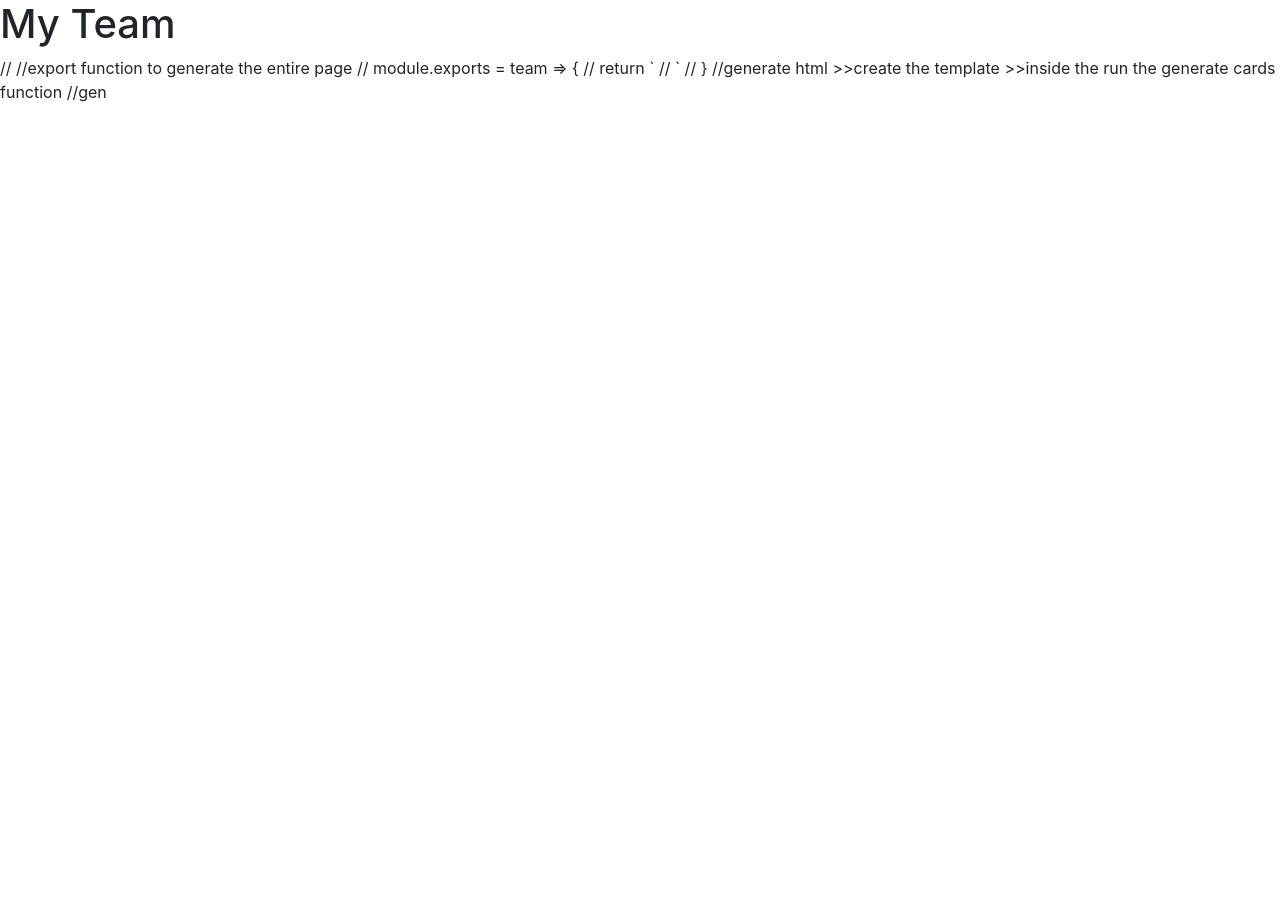
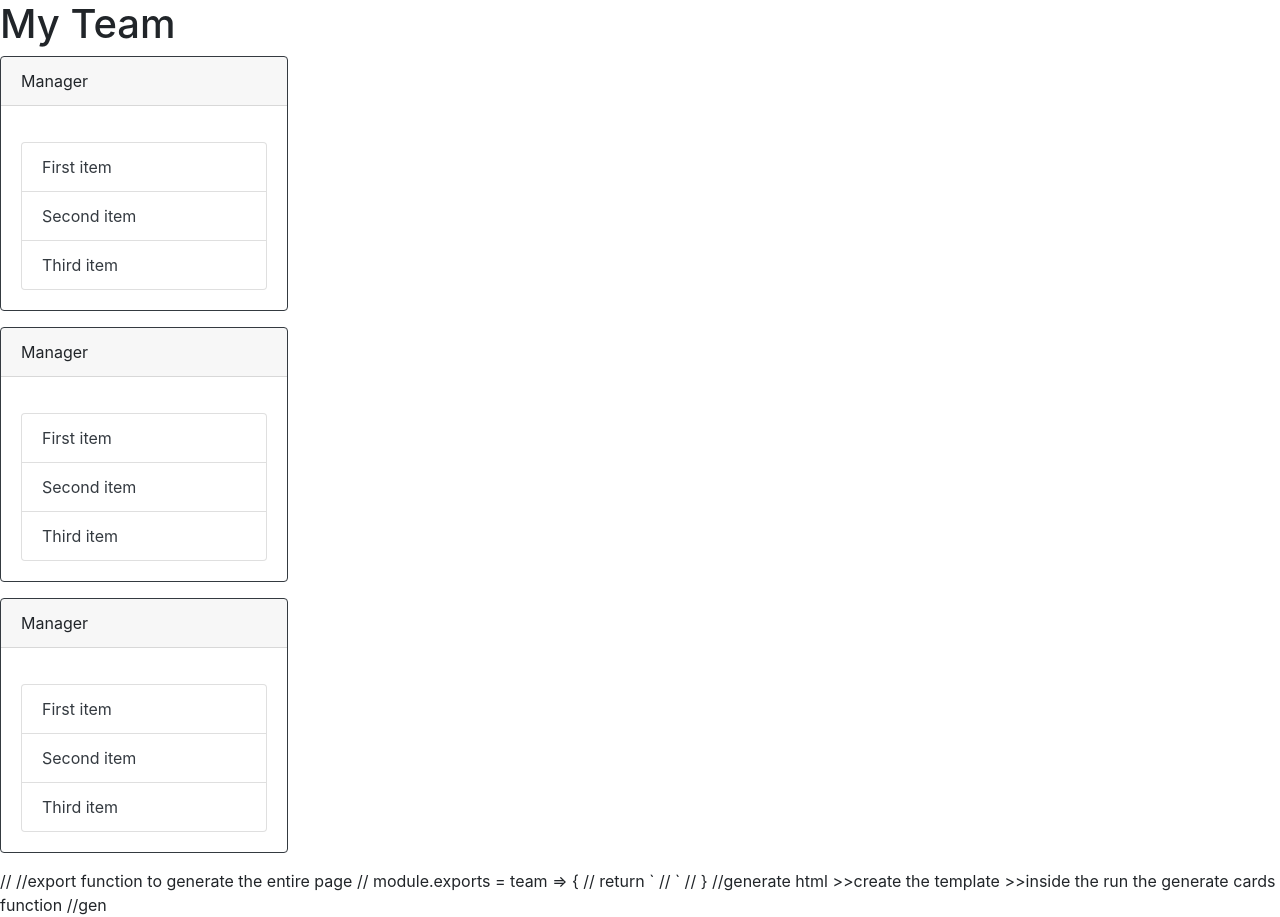
Before and after one commit to ashachakre0906/team-Profile-Generator, a website: page src/index.html in a window 1280 px wide. Before the commit the page ends 800 px from the top, so only its background shows below. Drawn offline with nearby package versions, Linux system fonts and the light colour scheme.

Commit message:
modified boiler plate for index.html

```diff
--- a/index.js
+++ b/index.js
@@ -164,3 +164,6 @@ function addIntern() {
 }
 addManager();
 //function when user selects 'none' from the choices
+function generateHTML(){
+
+}
--- a/src/index.html
+++ b/src/index.html
@@ -5,17 +5,50 @@
     <meta http-equiv="X-UA-Compatible" content="IE=edge">
     <meta name="viewport" content="width=device-width, initial-scale=1.0">
     <link rel="stylesheet" href="https://maxcdn.bootstrapcdn.com/bootstrap/4.0.0/css/bootstrap.min.css">
-    <title>My Team</title>
+    <title>Team Profile Generator</title>
 </head>
 <body>
     <header>
         <h1>My Team</h1>
     </header>
-
+    <div class="card border-dark mb-3" style="max-width: 18rem;">
+        <div class="card-header">Manager</div>
+        <div class="card-body text-dark">
+          <h5 class="card-title"></h5>
+          <p class="card-text"></p>
+          <ul class="list-group">
+            <li class="list-group-item">First item</li>
+            <li class="list-group-item">Second item</li>
+            <li class="list-group-item">Third item</li>
+          </ul>
+        </div>
+      </div>
+      <div class="card border-dark mb-3" style="max-width: 18rem;">
+        <div class="card-header">Manager</div>
+        <div class="card-body text-dark">
+          <h5 class="card-title"></h5>
+          <p class="card-text"></p>
+          <ul class="list-group">
+            <li class="list-group-item">First item</li>
+            <li class="list-group-item">Second item</li>
+            <li class="list-group-item">Third item</li>
+          </ul>
+        </div>
+      </div>
+      <div class="card border-dark mb-3" style="max-width: 18rem;">
+        <div class="card-header">Manager</div>
+        <div class="card-body text-dark">
+          <h5 class="card-title"></h5>
+          <p class="card-text"></p>
+          <ul class="list-group">
+            <li class="list-group-item">First item</li>
+            <li class="list-group-item">Second item</li>
+            <li class="list-group-item">Third item</li>
+          </ul>
+        </div>
+      </div>
 </body>
 </html>
-
-
 
 // //export function to generate the entire page
 // module.exports = team => {
```
Also changed, not shown: __tests__/Employee.test.js (deleted, +0 -1 lines).
